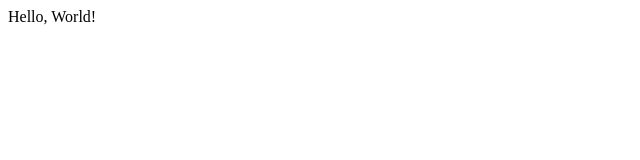
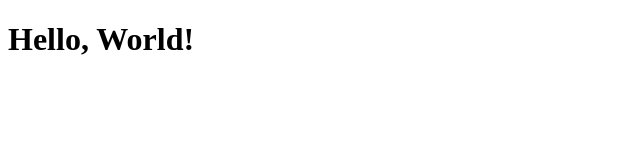
Before and after one commit to ggh22584/ggh22584.github.io, a plain HTML site: page index.html in a window 1280 px wide. Shown: the whole page, without its empty margins (0-640 px from the left). Drawn offline with Linux system fonts and the light colour scheme.

Commit message:
Update index.html 1

```diff
--- a/index.html
+++ b/index.html
@@ -5,6 +5,6 @@
   <title>Hello, World!!</title>
 </head>
 <body>
-  <hl>Hello, World!</hl>
+  <h1>Hello, World!</h1>
 </body>
 </html>
```
